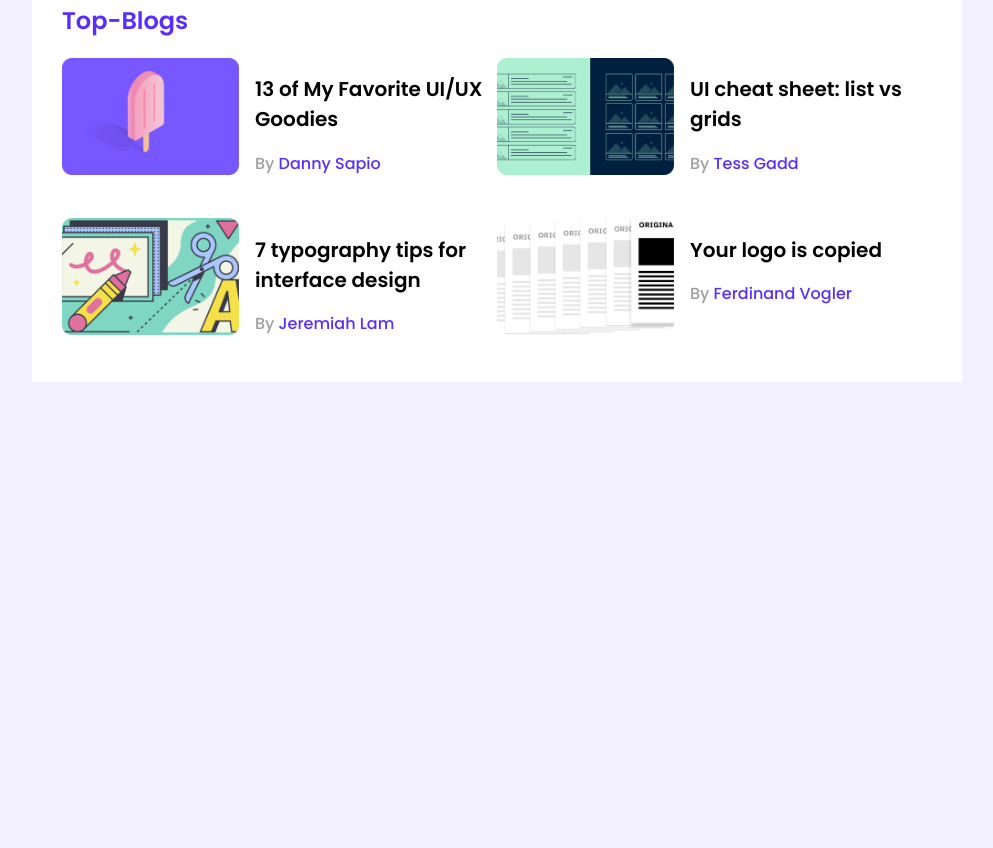
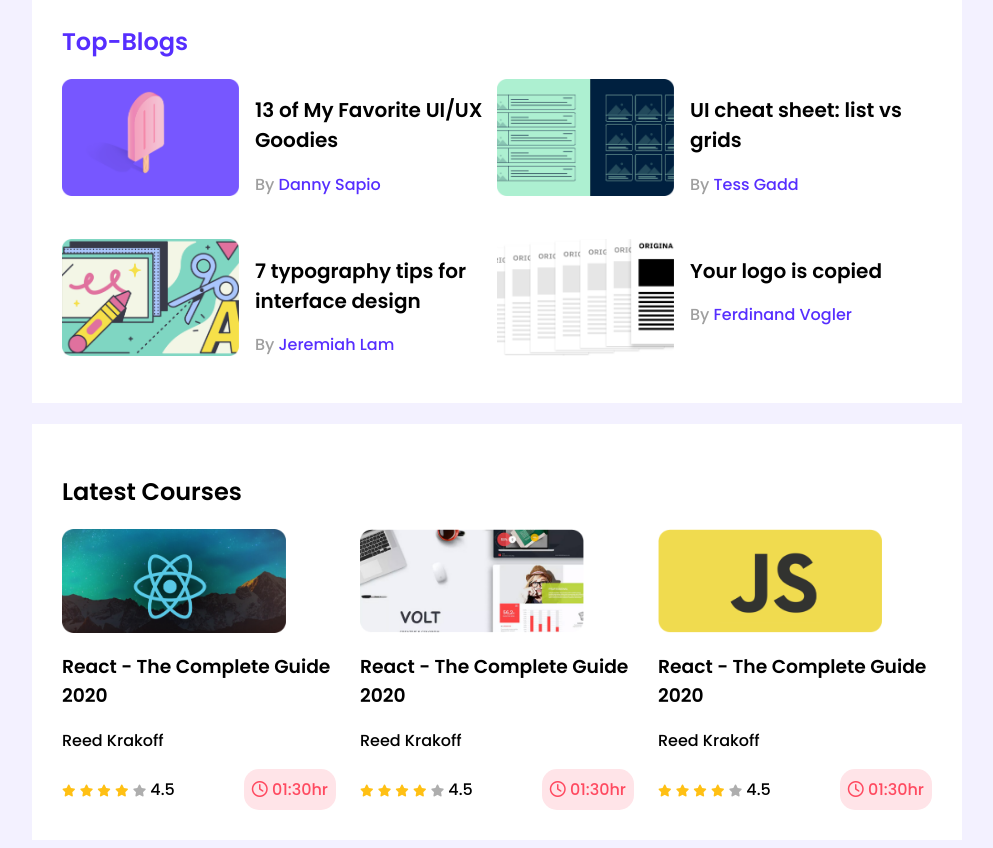
Before and after one commit to mdnazimmia/leader-board-css, a plain HTML site: page index.html in a window 1280 px wide. Shown: the part 308-1156 px from the top of the page, without its empty margins (143-1136 px from the left). Before the commit the page ends 800 px from the top, so only its background shows below. Drawn offline with Linux system fonts and the light colour scheme; a web font is replaced by a local one.

Commit message:
leader-board

```diff
--- a/index.html
+++ b/index.html
@@ -5,6 +5,8 @@
     <meta http-equiv="X-UA-Compatible" content="IE=edge">
     <meta name="viewport" content="width=device-width, initial-scale=1.0">
     <title>Leader Board</title>
+    <!-- font awesome -->
+    <script src="https://kit.fontawesome.com/065e149eb4.js" crossorigin="anonymous"></script>
     <!-- stylesheet -->
     <link rel="stylesheet" href="styles/style.css">
 </head>
@@ -96,8 +98,82 @@
             </div>
         </section>
         <!-- Latest Courses -->
-        <section>
-            <h2></h2>
+        <section class="containers">
+            <h2 class="section-title">Latest Courses</h2>
+            <div class="courses">
+                <div class="course">
+                    <div class="course-banner">
+                        <img src="images/courses/course-1.png" alt="">
+                    </div>
+                    <div class="course-detail">
+                        <h3 class="course-title">React - The Complete Guide 2020</h3>
+                        <p class="course-author">Reed Krakoff</p>
+                        <div class="course-info">
+                            <div>
+                                <i class="fa-solid fa-star filled"></i>
+                                <i class="fa-solid fa-star filled"></i>
+                                <i class="fa-solid fa-star filled"></i>
+                                <i class="fa-solid fa-star filled"></i>
+                                <i class="fa-solid fa-star empty"></i>
+                                <span>4.5</span>
+                            </div>
+
+                            <div class="course-duration">
+                                <i class="fa-regular fa-clock"></i>
+                                01:30hr
+                            </div>
+                        </div>
+                    </div>
+                </div>
+                <div class="course">
+                    <div class="course-banner">
+                        <img src="images/courses/course-2.png" alt="">
+                    </div>
+                    <div class="course-detail">
+                        <h3 class="course-title">React - The Complete Guide 2020</h3>
+                        <p class="course-author">Reed Krakoff</p>
+                        <div class="course-info">
+                            <div>
+                                <i class="fa-solid fa-star filled"></i>
+                                <i class="fa-solid fa-star filled"></i>
+                                <i class="fa-solid fa-star filled"></i>
+                                <i class="fa-solid fa-star filled"></i>
+                                <i class="fa-solid fa-star empty"></i>
+                                <span>4.5</span>
+                            </div>
+
+                            <div class="course-duration">
+                                <i class="fa-regular fa-clock"></i>
+                                01:30hr
+                            </div>
+                        </div>
+                    </div>
+                </div>
+                <div class="course">
+                    <div class="course-banner">
+                        <img src="images/courses/course-3.png" alt="">
+                    </div>
+                    <div class="course-detail">
+                        <h3 class="course-title">React - The Complete Guide 2020</h3>
+                        <p class="course-author">Reed Krakoff</p>
+                        <div class="course-info">
+                            <div>
+                                <i class="fa-solid fa-star filled"></i>
+                                <i class="fa-solid fa-star filled"></i>
+                                <i class="fa-solid fa-star filled"></i>
+                                <i class="fa-solid fa-star filled"></i>
+                                <i class="fa-solid fa-star empty"></i>
+                                <span>4.5</span>
+                            </div>
+
+                            <div class="course-duration">
+                                <i class="fa-regular fa-clock"></i>
+                                01:30hr
+                            </div>
+                        </div>
+                    </div>
+                </div>
+            </div>
         </section>
     </main>
 </body>
--- a/styles/style.css
+++ b/styles/style.css
@@ -9,13 +9,15 @@ body {
 
 main {
     display: flex;
-    justify-content: center;
+    align-items: center;
+    flex-direction: column;
 }
 
 .containers {
     background-color: #FFFFFF;
     width: 870px;
     padding: 30px;
+    margin-top: 21px;
 }
 
 hr {
@@ -92,3 +94,79 @@ top blog styles
     font-size: 16px;
     text-decoration: none;
 }
+
+/*--------
+ courses style
+ ------*/
+.courses {
+    display: grid;
+    grid-template-columns: repeat(3, 1fr);
+    grid-column-gap: 24px;
+}
+
+.course .course-banner img {
+    width: 224px;
+    height: 104px;
+}
+
+.course-info {
+    display: flex;
+    align-items: center;
+    justify-content: space-between;
+}
+
+.fa-star {
+    font-size: 12px;
+}
+
+.fa-star.filled {
+    color: #FFC014;
+}
+
+.fa-star.empty {
+    color:
+        #AEAEAE;
+}
+
+.course-duration {
+    color: #FF4A60;
+    background-color: #FFE4E8;
+    padding: 8px;
+    border-radius: 15px;
+}
+
+/*-----------------
+ Media Queries
+ ------------------- */
+@media only screen and (max-width: 688px) {
+    .containers {
+        width: 100%;
+    }
+
+    .players,
+    .blog,
+    .courses {
+        grid-template-columns: repeat(1, 1fr);
+    }
+
+    .player,
+    .blog {
+        flex-direction: column;
+    }
+}
+
+/* tablet devices */
+@media only screen and (min-width: 688px) and (max-width:992px) {
+    .containers {
+        width: 100%;
+    }
+
+    .players,
+    .courses {
+        grid-template-columns: repeat(2, 1fr);
+    }
+
+    .blogs {
+        grid-template-columns: repeat(1, 1fr);
+    }
+}
```
